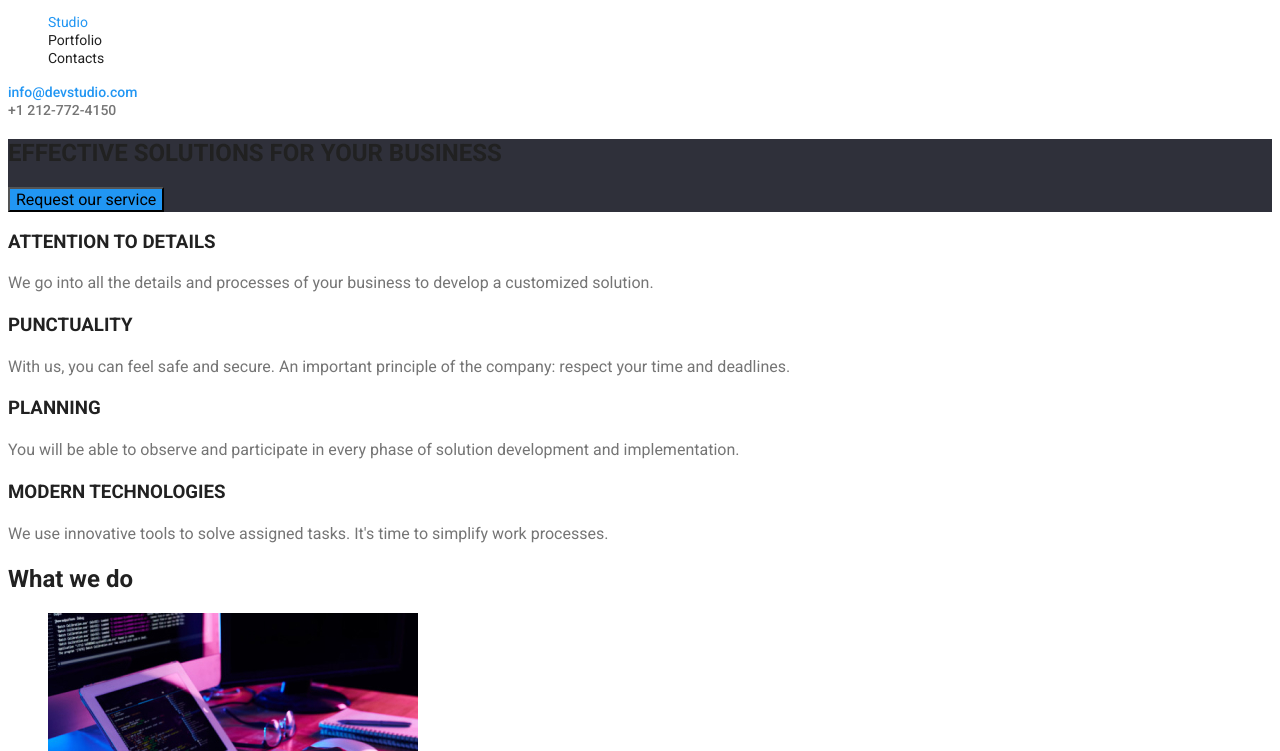
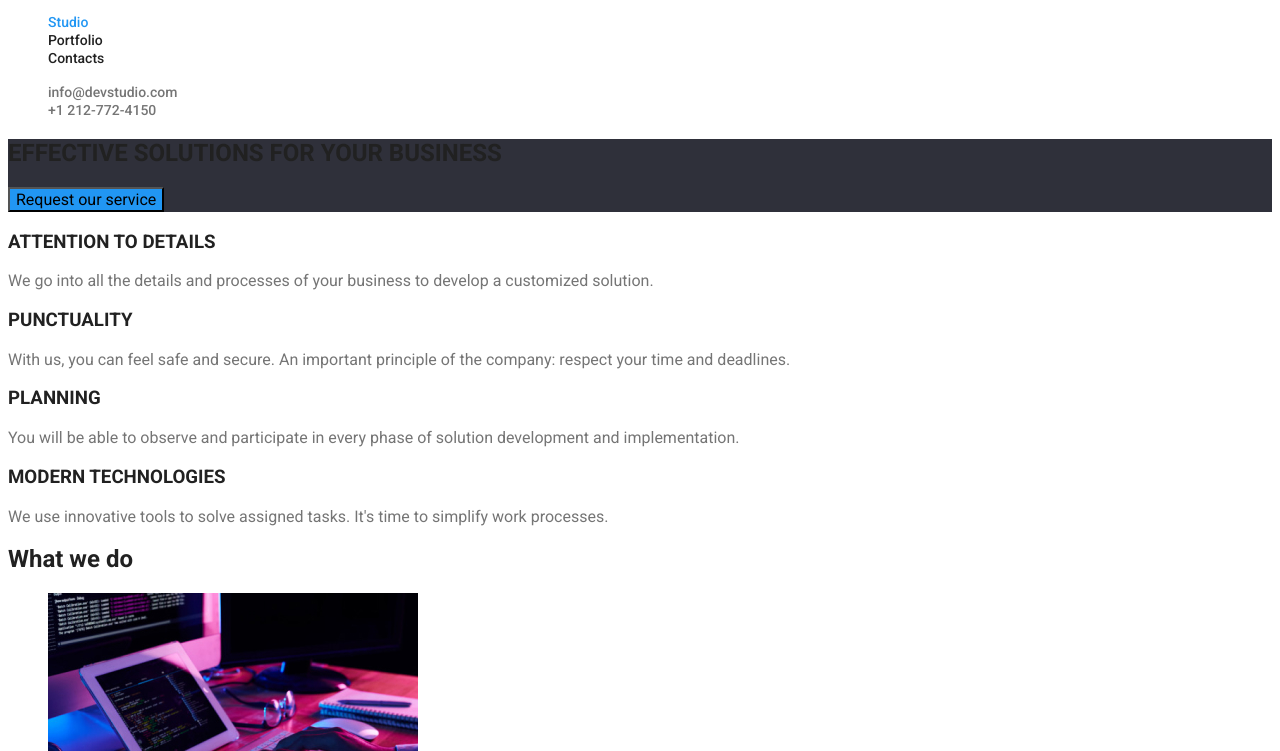
Before and after one commit to demouserlidia88/goit-murkup-hw-02, a plain HTML site: page index.html in a window 1280 px wide. Shown: the part 49-800 px from the top of the page. Drawn offline with Linux system fonts and the light colour scheme.

Commit message:
Modificari alt commit

```diff
--- a/css/styles.css
+++ b/css/styles.css
@@ -5,7 +5,7 @@ body{
     --heading-font-family: 'Raleway', sans-serif;
     --heading-color: #2196F3;
 }
-.global-header .main-navigation {
+.global-header .main-navigation{
     font-family :var(--text-font-family);
     font-size: 14px;
     font-weight: 500;
@@ -22,6 +22,13 @@ h4{
     font-family: var(--text-font-family);
     color: var(--color-text-font);
 }
+
+ul{
+    list-style-type: none;
+}
+
+/* logo */
+
 .logowebstudio a, .logo-studio a, span {
     font-weight: bold;
     font-family: var(--heading-font-family);
@@ -34,21 +41,8 @@ h4{
     color: #000000;
 }
 
-.mail a{
-    color: var(--heading-color);
-    font-family: var(--text-font-family);
-    font-weight: 500;
-    font-size: 14px;
-    text-decoration: none;
-}
+/* section-nav */
 
-.phone-number a{
-    color: var(--color-paragraf);
-    font-family: var(--text-font-family);
-    font-weight: 500;
-    font-size: 14px;
-    text-decoration: none;
-}
 .nav, .nav a{
     list-style-type: none;
     text-decoration: none;
@@ -57,7 +51,8 @@ h4{
     color:var(--color-text-font);
     font-family: var(--text-font-family);
     font-size: 14px;
-    width: 500;
+    font-weight: 500;
+    text-decoration: none;
 }
 
 .nav-item-active a{
@@ -67,6 +62,26 @@ h4{
 .nav-item a:hover{
     color:var(--heading-color);
 }
+
+/* section-contacts */
+
+.contacts, .contacts a{
+    list-style-type: none;
+    text-decoration: none;
+}
+.contacts-mail a, .contacts-phone a{
+    color:var(--color-paragraf);
+    font-family: var(--text-font-family);
+    font-size: 14px;
+    font-weight: 500;
+    text-decoration: none;
+}
+
+.contacts-mail a:hover, .contacts-phone a:hover{
+    color: var(--heading-color);
+}
+
+/* section-button */
 
 .button-section button:hover {
     background-color:var(--heading-color);
@@ -82,12 +97,16 @@ h4{
 .background-secton{
     background-color:#2F303A;
 }
-.paragraf-section p, .our-team p,.section-container p  {
+
+/* section-paragraf */
+
+.paragraf-section p, .our-team p,.section-container p{
     font-family: var(--text-font-family);
-    font-weight: 400;
     color: var(--color-paragraf);
-    line-height: 1.5;
+    font-size: 16px;
 }
+
+/* section-footer */
 
 .footer{
     background-color: #2F303A;
@@ -118,3 +137,6 @@ h4{
     color:var(--color-paragraf);
     text-decoration: none;
 }
+.adress-footer a:hover, .contacts-footer a:hover {
+    color: var(--heading-color);
+}
--- a/index.html
+++ b/index.html
@@ -24,17 +24,19 @@
         <!--Studio Portfolio Contacts-->
          <div class="main-menu">
             <ul class="nav">
-                <li class="nav-item-active"><a href="">Studio</a class="pseudo-clase-hover"></li>
+                <li class="nav-item-active"><a href="">Studio</a></li>
                 <li class="nav-item"><a href="https://demouserlidia88.github.io/goit-murkup-hw-02/portofolio.html#">Portfolio</a></li>
                 <li class="nav-item"><a href="">Contacts</a></li>
             </ul>
          </div>
 
         <!--Mail Tel-->
-        <div>
-            <div class="mail"><a href="mailto:info@devstudio.com">info@devstudio.com</a></div>
-            <div class="phone-number"><a href="tel:+1212-772-4150">+1 212-772-4150</a></div>
-        </div>
+        <div class="main-contacts">
+            <ul class="contacts">
+               <li class="contacts-mail"><a href="mailto:info@devstudio.com">info@devstudio.com</a></li>
+               <li class="contacts-phone"><a href="tel:+1212-772-4150">+1 212-772-4150</a> </li>
+            </ul>
+         </div>
        </header>
 
        <!--Sidebar service section-->
@@ -110,9 +112,11 @@
 
        <footer class="footer">
             <h4 class="footer-logo-web">Web<span class="footer-logo-studio">Studio</span></h4>
-        <ol>
-            <div class="adress-footer"><a href="695 Park Ave, NY 10065, USA">695 Park Ave, NY 10065, USA</a></div>
-            <div class="contacts-footer"><a href="mailto:info@devstudio.com">info@devstudio.com</a></div>
-            <div class="contacts-footer"><a href="tel:+1212-772-4150">+1 212-772-4150</a></div>
-        </ol>
-        </footer>
+            <div class="main-footer">
+                <ul class="adress-contacts-footer">
+                    <li class="adress-footer"><a href="695 Park Ave, NY 10065, USA">695 Park Ave, NY 10065, USA</a></li>
+                    <li class="contacts-footer"><a href="mailto:info@devstudio.com">info@devstudio.com</a></li>
+                    <li class="contacts-footer"><a href="tel:+1212-772-4150">+1 212-772-4150</a></li>
+                </ul>
+            </div>
+       </footer>
```
Also changed, not shown: portofolio.html (+13 -9 lines).
